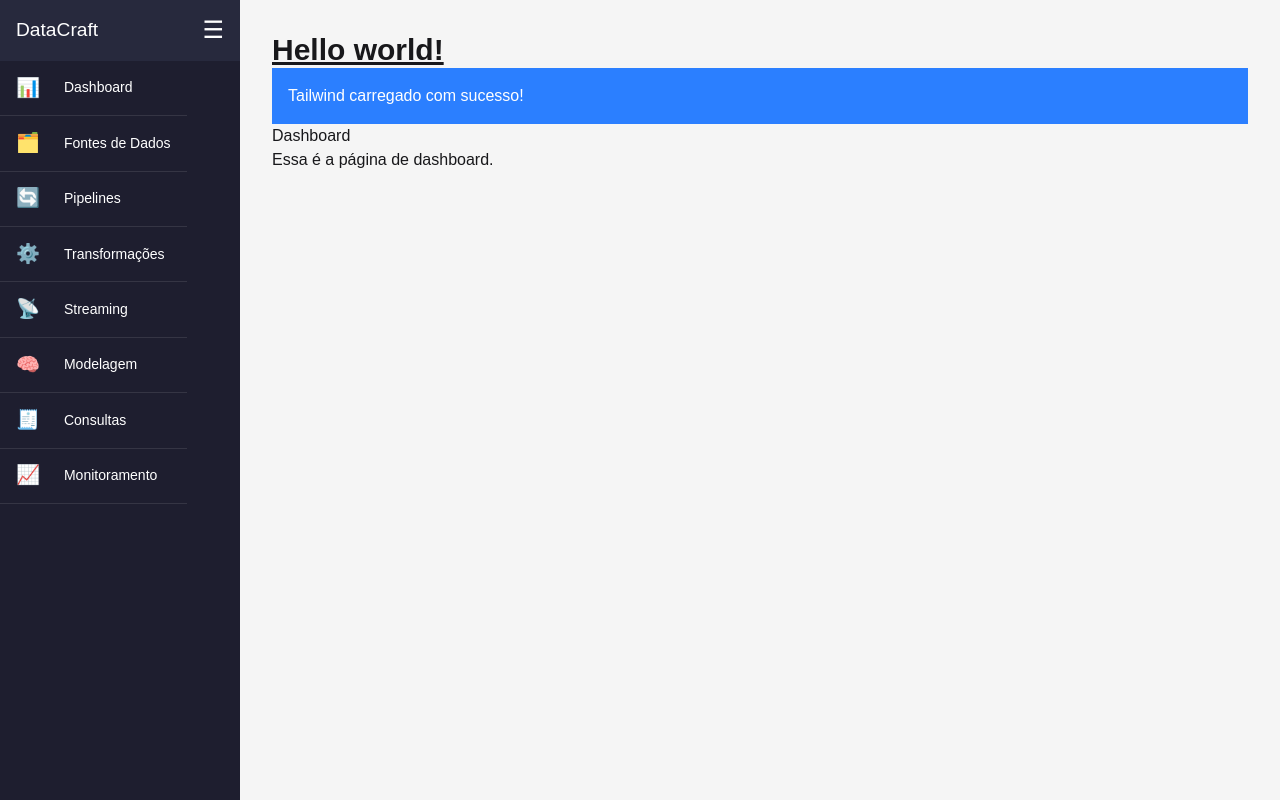
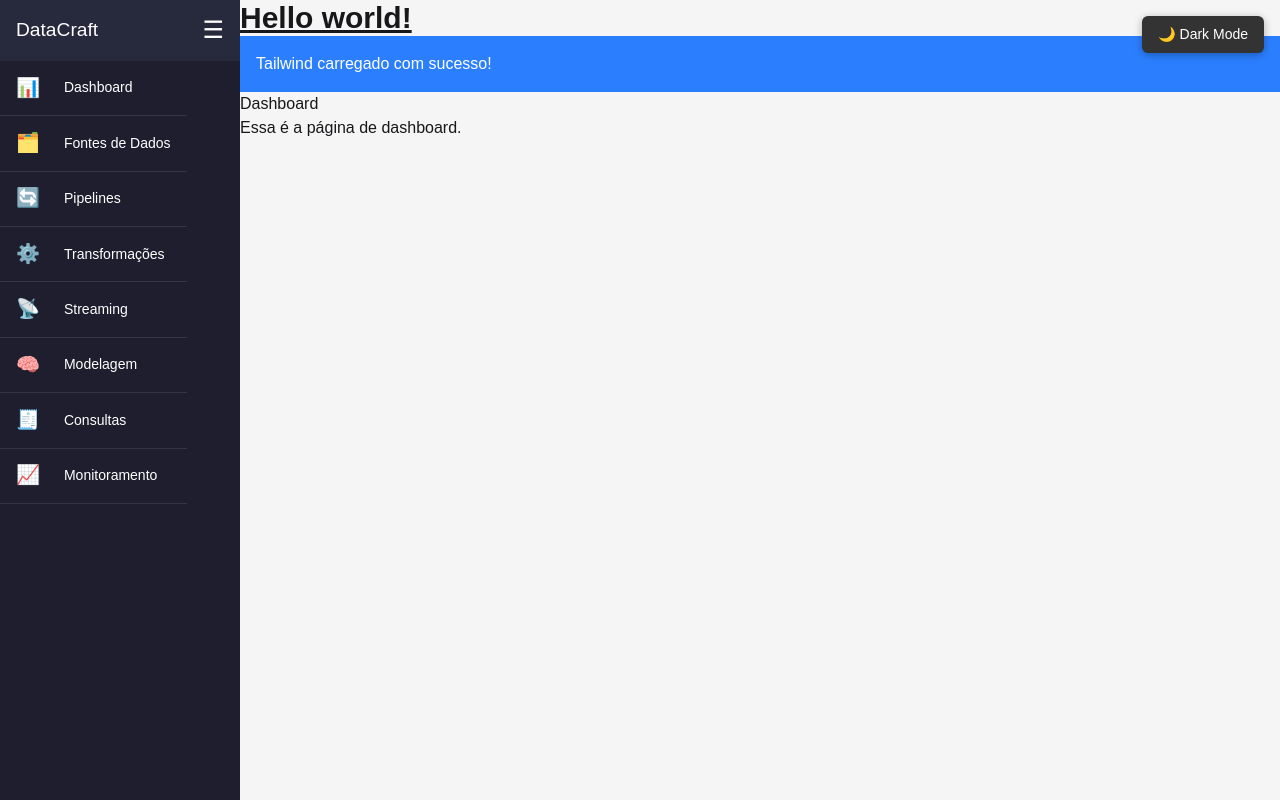
Before and after one commit to Leonardo-Nunes-Armelim/DataCraft, a Django app: page / in a window 1280 px wide. Run offline with Django 5.2, Linux system fonts and the light colour scheme; style sheets or scripts are compiled from the project's sources.

Commit message:
Aesthetic changes to the main page and adding dark mode

```diff
--- /dev/null
+++ b/datacraft/apps/core/static/css/main_content.css
@@ -0,0 +1,33 @@
+/* ---------------- Main Content ---------------- */
+
+#content {
+  flex: 1;
+  width: 100%;
+  position: relative;
+  background: #f5f5f5;
+}
+
+.content-header {
+  position: absolute;
+  top: 1rem;
+  right: 1rem;
+  z-index: 100;
+}
+
+.theme-toggle-btn {
+  padding: 8px 16px;
+  background-color: #333333;
+  color: #ffffff;
+  border: none;
+  border-radius: 6px;
+  cursor: pointer;
+  font-size: 14px;
+  font-weight: 500;
+  transition: background-color 0.3s ease;
+  white-space: nowrap;
+  box-shadow: 0 2px 8px rgba(0, 0, 0, 0.3);
+}
+
+.theme-toggle-btn:hover {
+  background-color: #555555;
+}
--- a/datacraft/apps/core/static/css/sidebar.css
+++ b/datacraft/apps/core/static/css/sidebar.css
@@ -6,7 +6,7 @@ body {
 }
 
 /* ---------------- Sidebar ---------------- */
-.sidebar {
+#sidebar {
   width: 240px;
   background-color: #1e1e2f;
   color: white;
@@ -18,7 +18,7 @@ body {
 }
 
 /* Sidebar when collapsed */
-.sidebar.collapsed {
+#sidebar.collapsed {
   width: 70px;
 }
 
@@ -33,14 +33,22 @@ body {
 }
 
 /* Sidebar title styling */
-.sidebar h2.sidebar-title {
+#sidebar h2.sidebar-title {
   margin: 0;
   font-size: 1.2rem;
   transition: opacity 0.3s ease;
 }
 
+/* Sidebar title link styling */
+#sidebar h2.sidebar-title a {
+  color: inherit;
+  text-decoration: none;
+  transition: opacity 0.3s ease;
+  cursor: pointer;
+}
+
 /* Hide title when collapsed */
-.sidebar.collapsed .sidebar-title {
+#sidebar.collapsed .sidebar-title {
   opacity: 0;
   pointer-events: none;
 }
@@ -61,7 +69,7 @@ body {
 }
 
 /* Center toggle button when sidebar is collapsed */
-.sidebar.collapsed .toggle-btn {
+#sidebar.collapsed .toggle-btn {
   left: 50%;
   right: auto;
   transform: translate(-50%, -50%);
@@ -100,8 +108,10 @@ body {
 }
 
 /* Center icons when sidebar is collapsed */
-.sidebar.collapsed .menu a {
+#sidebar.collapsed .menu a {
   justify-content: center;
+  padding: 0.8rem 0;
+  text-align: center;
 }
 
 /* Text inside menu links */
@@ -111,13 +121,6 @@ body {
 }
 
 /* Hide text when sidebar is collapsed */
-.sidebar.collapsed .menu a .text {
+#sidebar.collapsed .menu a .text {
   display: none;
 }
-
-/* ---------------- Main Content ---------------- */
-.content {
-  flex: 1;
-  padding: 2rem;
-  background: #f5f5f5;
-}
--- /dev/null
+++ b/datacraft/apps/core/static/js/theme.js
@@ -0,0 +1,25 @@
+// Sidebar Toggle
+const sidebar = document.getElementById('sidebar');
+const toggleBtn = document.getElementById('toggle-btn');
+
+toggleBtn.addEventListener('click', () => {
+  sidebar.classList.toggle('collapsed');
+});
+
+// Dark Theme Toggle
+const themeToggleBtn = document.getElementById('theme-toggle');
+const contentDiv = document.getElementById('content');
+let isDarkMode = false;
+
+themeToggleBtn.addEventListener('click', () => {
+  isDarkMode = !isDarkMode;
+  if (isDarkMode) {
+    contentDiv.style.backgroundColor = '#0F101A';
+    contentDiv.style.color = '#FFFFFF';
+    themeToggleBtn.textContent = '☀️ Light Mode';
+  } else {
+    contentDiv.style.backgroundColor = '#f5f5f5';
+    contentDiv.style.color = '#000000';
+    themeToggleBtn.textContent = '🌙 Dark Mode';
+  }
+});
--- a/datacraft/apps/core/templates/core/base.html
+++ b/datacraft/apps/core/templates/core/base.html
@@ -6,13 +6,14 @@
   <meta name="viewport" content="width=device-width, initial-scale=1.0">
   <title>DataCraft - {% block title %}{% endblock %}</title>
   <link rel="stylesheet" href="{% static 'css/sidebar.css' %}">
+  <link rel="stylesheet" href="{% static 'css/main_content.css' %}">
   <link rel="stylesheet" href="{% static 'css/dist/styles.css' %}">
 </head>
 <body>
   <!-- SIDEBAR MENU -->
   <div class="sidebar" id="sidebar">
     <div class="sidebar-header">
-      <h2 class="sidebar-title">DataCraft</h2>
+      <h2 class="sidebar-title"><a href="{% url 'core:index' %}">DataCraft</a></h2>
       <button id="toggle-btn" class="toggle-btn">☰</button>
     </div>
 
@@ -30,7 +31,10 @@
   </div>
 
   <!-- MAIN CONTENT -->
-  <div class="content">
+  <div id="content">
+    <div class="content-header">
+      <button id="theme-toggle" class="theme-toggle-btn">🌙 Dark Mode</button>
+    </div>
     <h1 class="text-3xl font-bold underline">
       Hello world!
     </h1>
@@ -41,13 +45,6 @@
 
 
   <!-- SCRIPT -->
-  <script>
-    const sidebar = document.getElementById('sidebar');
-    const toggleBtn = document.getElementById('toggle-btn');
-
-    toggleBtn.addEventListener('click', () => {
-      sidebar.classList.toggle('collapsed');
-    });
-  </script>
+  <script src="{% static 'js/theme.js' %}"></script>
 </body>
 </html>
```
Also changed, not shown: anotações/002_notas.txt (+15 -0 lines), datacraft/apps/core/static/css/styles.css (added).
